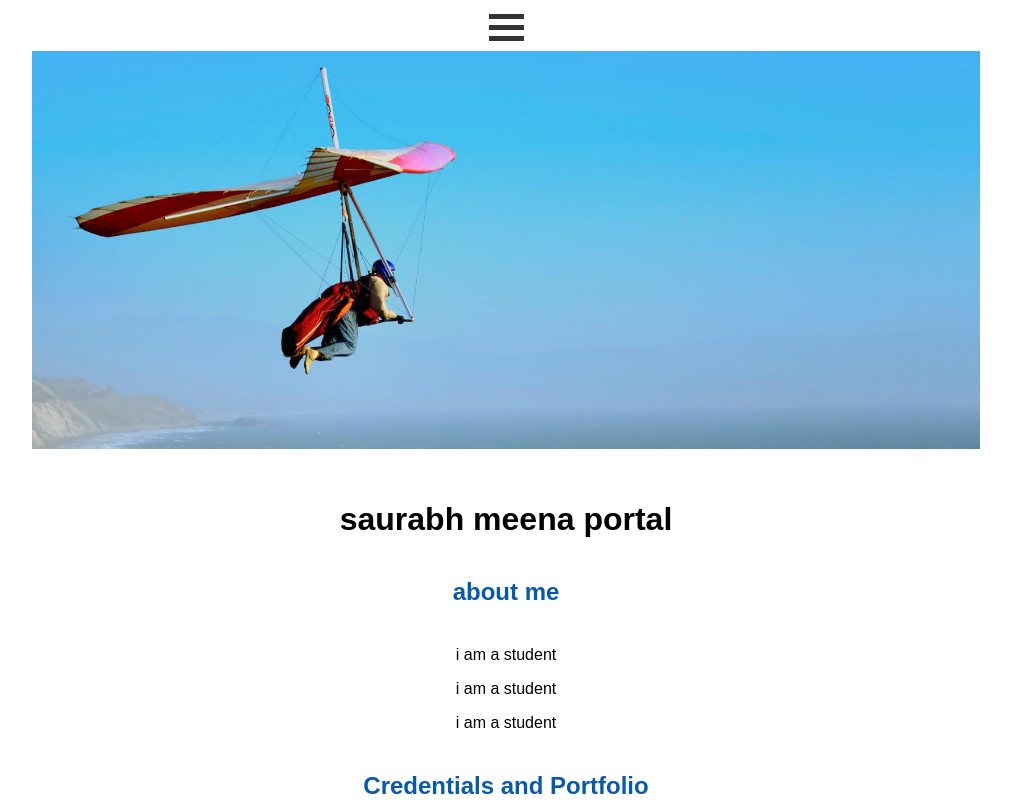
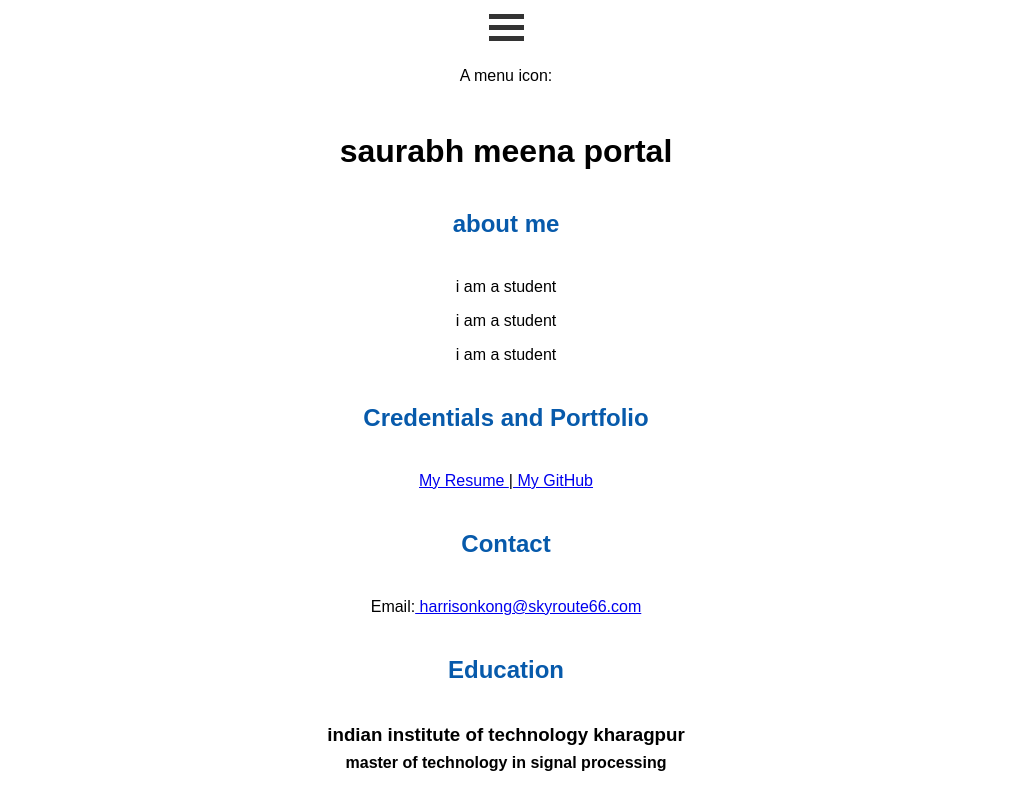
Before and after one commit to saurabhhi/saurabhhi.github.io, a plain HTML site: page index.html in a window 1280 px wide. Shown: the top 803 px of the page, without its empty margins (134-1145 px from the left). Drawn offline with Linux system fonts and the light colour scheme.

Commit message:
Update index.html

```diff
--- a/index.html
+++ b/index.html
@@ -14,15 +14,24 @@
 <meta name="robots" content="noindex,nofollow">
   </header>
 
-  <body><div class="container" onclick="myFunction(this)">
+  <body>
+    <div class="container" onclick="myFunction(this)">
   <div class="bar1"></div>
   <div class="bar2"></div>
   <div class="bar3"></div>
 </div>
     <div></div>
+</style>
+</head>
+<body>
+
+<p>A menu icon:</p>
+
 <div></div>
 <div></div>
-    <img src="images/banner.jpg" width="75%" alt="banner">
+<div></div>
+
+    <!--img src="images/banner.jpg" width="75%" alt="banner"--!>
     <h1>saurabh meena portal</h1>
     <h2>about me</h2>
     <p>i am a student</p>
```
